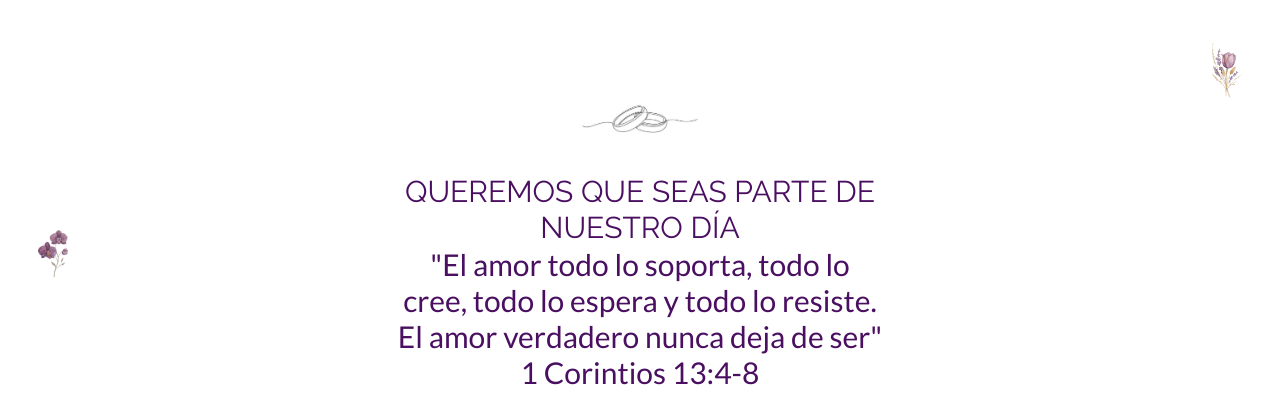
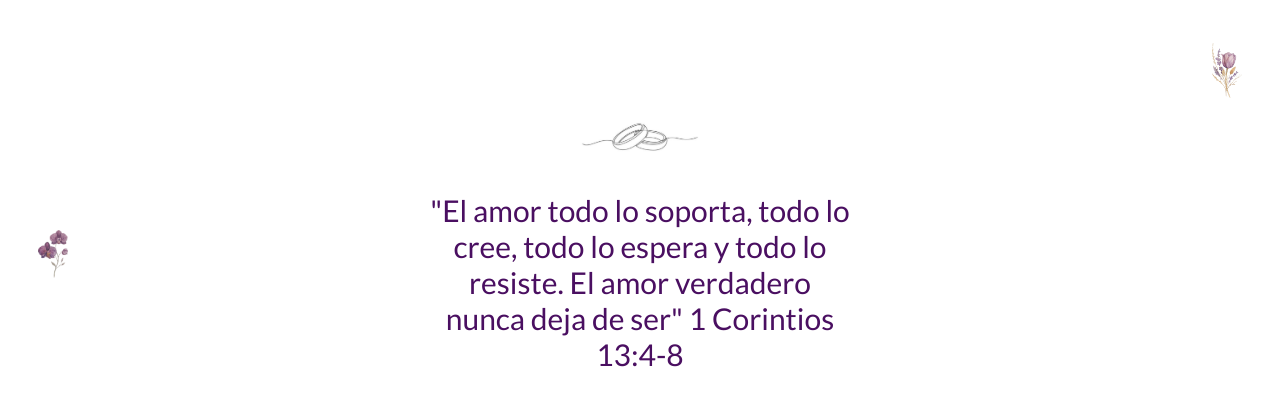
Before and after one commit to Majoissa/reserva-la-fecha, a React (Create React App) app: page /SofiaYBenja in a window 1280 px wide. Shown: the part 986-1401 px from the top of the page. Built offline with nearby package versions, Linux system fonts and the light colour scheme; a web font is replaced by a local one.

Commit message:
style: put flowers in front, narrow text, remove motivation title

```diff
--- a/src/Components/EventAssistance/EventAssistance.js
+++ b/src/Components/EventAssistance/EventAssistance.js
@@ -24,7 +24,7 @@ const EventAssistance = ({
     <VStack bg={bgColor} width={"100%"} height={"100vh"} px={"2rem"}>
       <Box
         textAlign={"center"}
-        maxW={{ base: "100%", sm: "70%", md: "40%" }}
+        maxW={{ base: "80%", sm: "60%", md: "35%" }}
         margin={"auto"}
       >
         <Box
--- a/src/Components/Motivation/Motivation.js
+++ b/src/Components/Motivation/Motivation.js
@@ -15,7 +15,7 @@ const Motivation = ({
     <VStack bg={bgcolor} width={"100%"} height={"100vh"} px={"2rem"}>
       <Box
         textAlign={"center"}
-        maxW={{ base: "100%", sm: "70%", md: "40%" }}
+        maxW={{ base: "80%", sm: "60%", md: "35%" }}
         margin={"auto"}
       >
         <Box
@@ -28,6 +28,7 @@ const Motivation = ({
           {icon}
         </Box>
         <Fade cascade direction="down" damping={0.8}>
+          {title && (
             <Heading
               as={"h3"}
               fontFamily={titleFont || font}
@@ -38,6 +39,7 @@ const Motivation = ({
             >
               {title}
             </Heading>
+          )}
           <Heading
             as={"h3"}
             fontFamily={font}
--- a/src/Components/SofiaYBenjamin/FallingFlowers.js
+++ b/src/Components/SofiaYBenjamin/FallingFlowers.js
@@ -30,7 +30,7 @@ const FallingFlowers = ({ count = 6 }) => {
   }, [count]);
 
   return (
-    <div style={{ position: "absolute", top: 0, left: 0, width: "100%", height: "100%", pointerEvents: "none", zIndex: 0, overflow: "hidden" }}>
+    <div style={{ position: "absolute", top: 0, left: 0, width: "100%", height: "100%", pointerEvents: "none", zIndex: 2, overflow: "hidden" }}>
       {flowers.map((flower) => (
         <div
           key={flower.id}
--- a/src/Components/SofiaYBenjamin/SofiaYBenjamin.js
+++ b/src/Components/SofiaYBenjamin/SofiaYBenjamin.js
@@ -39,7 +39,6 @@ const SofiaYBenjamin = () => {
         <FallingFlowers count={4} />
         <Box position="relative" zIndex={1}>
           <Motivation
-            title="Queremos que seas parte de nuestro día"
             phrase={'"El amor todo lo soporta, todo lo cree, todo lo espera y todo lo resiste. El amor verdadero nunca deja de ser" 1 Corintios 13:4-8'}
             bgcolor={"transparent"}
           titleColor={"#4A0F61"}
```
Lines whose indentation alone changed are shown as unchanged.
